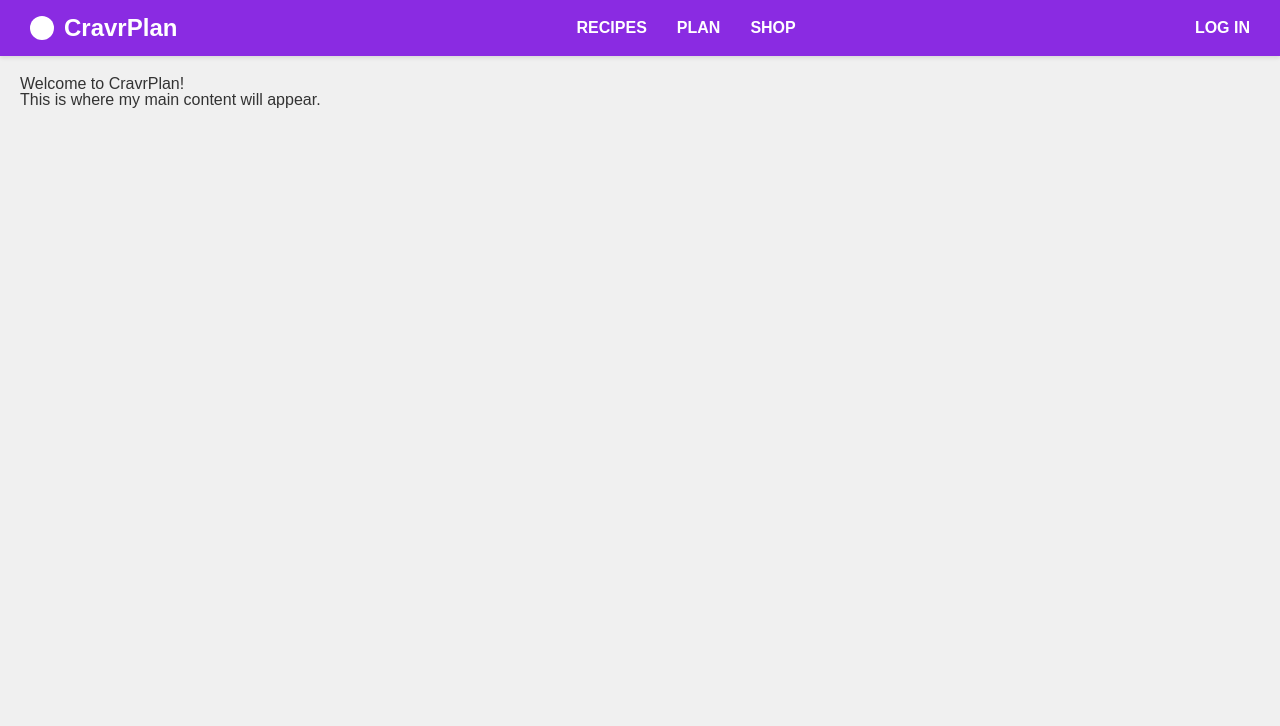
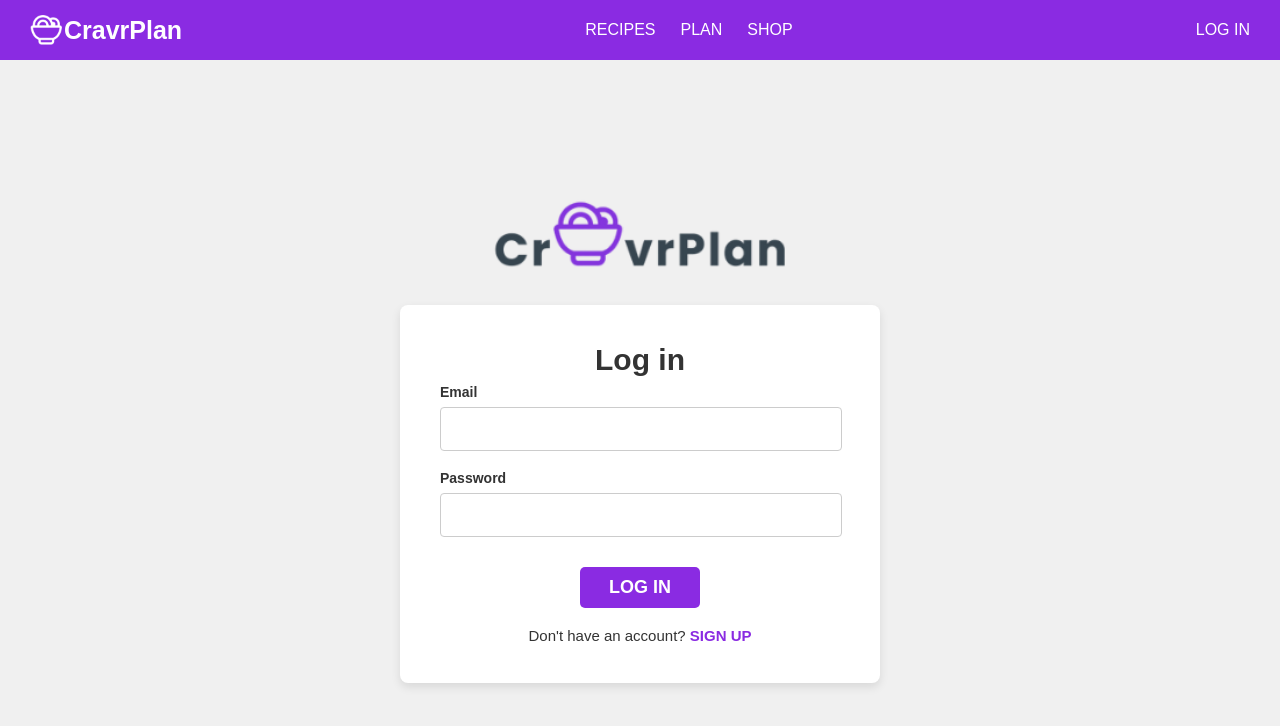
Before and after one commit to emjiZzz/cravrplan-app, a React (Vite) app: page / in a window 1280 px wide. Shown: the top 726 px of the page. Built offline with nearby package versions, Linux system fonts and the light colour scheme.

Commit message:
LoginPage added

```diff
--- a/src/App.tsx
+++ b/src/App.tsx
@@ -1,15 +1,15 @@
 import Header from './Header/Header';
+import LoginPage from './pages/Auth/LoginPage'; // Import the LoginPage component
 
 function App() {
   return (
     <div>
-      {/* We render the Header component here, which will display at the top of our app. */}
       <Header />
-      {/* This 'main' section is where the primary content of your pages will go. */}
-      <main style={{ padding: '20px' }}>
-        <h2>Welcome to CravrPlan!</h2>
-        <p>This is where my main content will appear.</p>
+
+      <main>
+        <LoginPage />
       </main>
+
     </div>
   );
 }
--- a/src/Header/Header.module.css
+++ b/src/Header/Header.module.css
@@ -3,49 +3,46 @@
 .headerContainer {
   background-color: var(--primary-purple);
   color: var(--text-white);
+  padding: 15px 30px;
   display: flex;
   justify-content: space-between;
   align-items: center;
-  padding: 15px 30px;
   box-shadow: 0 2px 4px rgba(0, 0, 0, 0.1);
 }
 
-.logoSection {
+.logo {
   display: flex;
   align-items: center;
-  gap: 10px;
-  /* Space between bowl icon and app name */
+  gap: 2px;
 }
 
-.bowlIconPlaceholder {
-  width: 24px;
-  /* Size of the placeholder icon */
-  height: 24px;
-  background-color: var(--text-white);
-  border-radius: 50%;
+.logoImage {
+  height: 30px;
+  width: auto;
 }
 
-.appName {
-  font-size: 24px;
+.logo h1 {
+  font-size: 25px;
+  /* Adjust font size as needed, matches the mockup */
+  margin: 0;
+  /* Remove default margin from h1 */
+  color: var(--text-white);
+  /* Ensure logo text color is white */
   font-weight: bold;
 }
 
-.navigation {
-  display: flex;
-  gap: 30px;
+.navigation a,
+.authLinks a {
+  color: var(--text-white);
+  text-decoration: none;
+  font-weight: medium;
+  margin-left: 25px;
+  /* Space between navigation links */
+  transition: color 0.2s ease-in-out;
 }
 
-.navLink {
-  font-size: 16px;
-  font-weight: bold;
-  text-transform: uppercase;
-  padding: 5px 0;
-  /* Padding for click area */
-  position: relative;
-  /* For the active/hover underline effect */
-  transition: opacity 0.3s ease;
+.navigation a:hover,
+.authLinks a:hover {
+  color: var(--light-gray);
+  /* Lighter color on hover */
 }
-
-.navLink:hover {
-  opacity: 0.8;
-}
--- a/src/Header/Header.tsx
+++ b/src/Header/Header.tsx
@@ -1,27 +1,29 @@
 // src/components/Header/Header.tsx
 
 import React from 'react';
-import styles from './Header.module.css'; // Make sure this path is correct relative to Header.tsx
+import styles from './Header.module.css';
+import CravrPlanBowlLogo from '../assets/bowl-logo.png';
 
 const Header: React.FC = () => {
   return (
-    <header className={styles.headerContainer}>
-      <div className={styles.logoSection}>
-        <div className={styles.bowlIconPlaceholder}></div>
-        <span className={styles.appName}>CravrPlan</span>
-      </div>
+    <div className={styles.headerWrapper}>
 
-      <nav className={styles.navigation}>
-        <a href="#" className={styles.navLink}>RECIPES</a>
-        <a href="#" className={styles.navLink}>PLAN</a>
-        <a href="#" className={styles.navLink}>SHOP</a>
-      </nav>
-
-      <div className={styles.userStatus}>
-        <a href="#" className={styles.navLink}>LOG IN</a>
-      </div>
-    </header>
+      <header className={styles.headerContainer}>
+        <div className={styles.logo}>
+          <img src={CravrPlanBowlLogo} alt="CravrPlan Logo" className={styles.logoImage} />
+          <h1>CravrPlan</h1>
+        </div>
+        <nav className={styles.navigation}>
+          <a href="/recipes" className={styles.active}>RECIPES</a>
+          <a href="/plan">PLAN</a>
+          <a href="/shop">SHOP</a>
+        </nav>
+        <div className={styles.authLinks}>
+          <a href="/login">LOG IN</a>
+        </div>
+      </header>
+    </div>
   );
 };
 
-export default Header; // This line is absolutely essential!
+export default Header;
--- /dev/null
+++ b/src/pages/Auth/LoginPage.module.css
@@ -0,0 +1,131 @@
+.loginPageContainer {
+  /* Positions the login box in the center of the screen */
+  display: flex;
+  flex-direction: column;
+  justify-content: center;
+  align-items: center;
+  min-height: calc(100vh - 80px);
+  padding: 20px;
+  background-color: var(--light-gray);
+}
+
+.logoSection {
+  margin-bottom: 15px;
+  text-align: center;
+}
+
+.logo {
+  height: 80px;
+  width: auto;
+  margin-bottom: 10px;
+}
+
+.loginBox {
+  background-color: var(--text-white);
+  padding: 40px;
+  border-radius: 8px;
+  box-shadow: 0 4px 10px rgba(0, 0, 0, 0.1);
+  width: 100%;
+  max-width: 400px;
+  text-align: center;
+}
+
+.title {
+  font-size: 30px;
+  font-weight: bold;
+  color: var(--text-dark);
+  margin-bottom: 10px;
+}
+
+.loginForm {
+  display: flex;
+  flex-direction: column;
+  gap: 20px;
+  margin-bottom: 20px;
+}
+
+.inputGroup {
+  text-align: left;
+  position: relative;
+
+}
+
+.label {
+  display: block;
+  /* Make label take full width */
+  font-size: 14px;
+  color: var(--text-dark);
+  margin-bottom: 8px;
+  font-weight: bold;
+}
+
+.inputField {
+  width: calc(100% - 20px);
+  padding: 12px 10px;
+  border: 1px solid var(--medium-gray);
+  border-radius: 4px;
+  font-size: 16px;
+  color: var(--text-dark);
+}
+
+.inputField:focus {
+  outline: none;
+  border-color: var(--primary-purple);
+  box-shadow: 0 0 0 3px rgba(138, 43, 226, 0.2);
+}
+
+.forgotPassword {
+  position: absolute;
+  right: 0;
+  bottom: -20px;
+  font-size: 14px;
+  color: var(--primary-purple);
+  text-decoration: none;
+  margin-top: 5px;
+}
+
+.forgotPassword:hover {
+  text-decoration: underline;
+}
+
+.loginButton {
+  background-color: var(--primary-purple);
+  color: var(--text-white);
+  padding: 10px 25px;
+  border: none;
+  border-radius: 5px;
+  font-size: 18px;
+  font-weight: bold;
+  cursor: pointer;
+  /* Indicate it's clickable */
+  transition: background-color 0.3s ease;
+  width: 30%;
+  margin-top: 10px;
+  /* Space above button */
+  margin-left: auto;
+  margin-right: auto;
+  display: block;
+}
+
+.loginButton:hover {
+  background-color: #6A1FB8;
+  /* Slightly darker purple on hover */
+}
+
+.signupText {
+  font-size: 15px;
+  color: var(--text-dark);
+  margin-top: 20px;
+}
+
+.signupLink {
+  color: var(--primary-purple);
+  /* Purple for signup link */
+  font-weight: bold;
+  text-decoration: none;
+}
+
+.signupLink:hover {
+  text-decoration: underline;
+  /* Underline on hover */
+}
--- /dev/null
+++ b/src/pages/Auth/LoginPage.tsx
@@ -0,0 +1,69 @@
+
+import React from 'react';
+import styles from './LoginPage.module.css';
+import CravrPlanLogo from '../../assets/logo.png';
+
+// This is our LoginPage component, responsible for the user login interface.
+const LoginPage: React.FC = () => {
+
+
+  const handleLogin = (event: React.FormEvent) => {
+    event.preventDefault();
+    console.log('Login button clicked!');
+  };
+
+  return (
+    // The main container for our login page, centered on the screen.
+    <div className={styles.loginPageContainer}>
+      {/* Logo section */}
+      <div className={styles.logoSection}>
+        <img src={CravrPlanLogo} alt="CravrPlan Logo" className={styles.logo} />
+      </div>
+
+      <div className={styles.loginBox}>
+        <h2 className={styles.title}> Log in </h2>
+        <p className={styles.subtitle}> </p>
+
+        {/* The login form itself */}
+        <form className={styles.loginForm} onSubmit={handleLogin}>
+          {/* Email Input Field */}
+          <div className={styles.inputGroup}>
+            <label htmlFor="email" className={styles.label}>Email</label>
+            <input
+              type="email"
+              id="email"
+              name="email"
+              placeholder=" "
+              className={styles.inputField}
+              required // Makes this field mandatory
+            />
+          </div>
+
+          {/* Password Input Field */}
+          <div className={styles.inputGroup}>
+            <label htmlFor="password" className={styles.label}>Password</label>
+            <input
+              type="password"
+              id="password"
+              name="password"
+              placeholder=" "
+              className={styles.inputField}
+              required // Makes this field mandatory
+            />
+
+          </div>
+
+          {/* Login Button */}
+          <button type="submit" className={styles.loginButton}>LOG IN</button>
+        </form>
+
+        {/* Section for "Don't have an account?" */}
+        <p className={styles.signupText}>
+          Don't have an account? <a href="#" className={styles.signupLink}>SIGN UP</a>
+        </p>
+      </div>
+    </div>
+  );
+};
+
+export default LoginPage;
```
Also changed, not shown: src/assets/bowl-logo.png (added), src/assets/logo.png (added).
